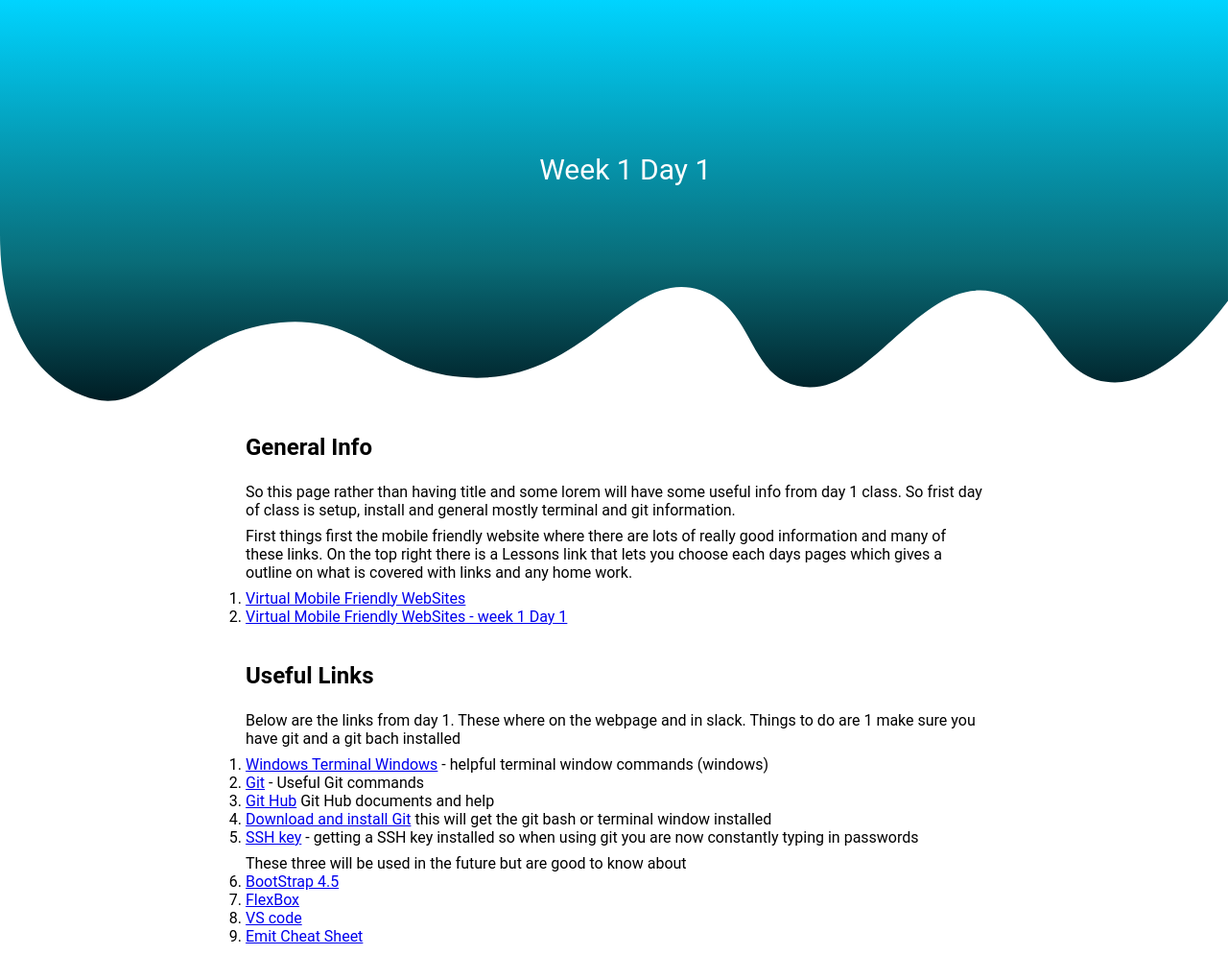
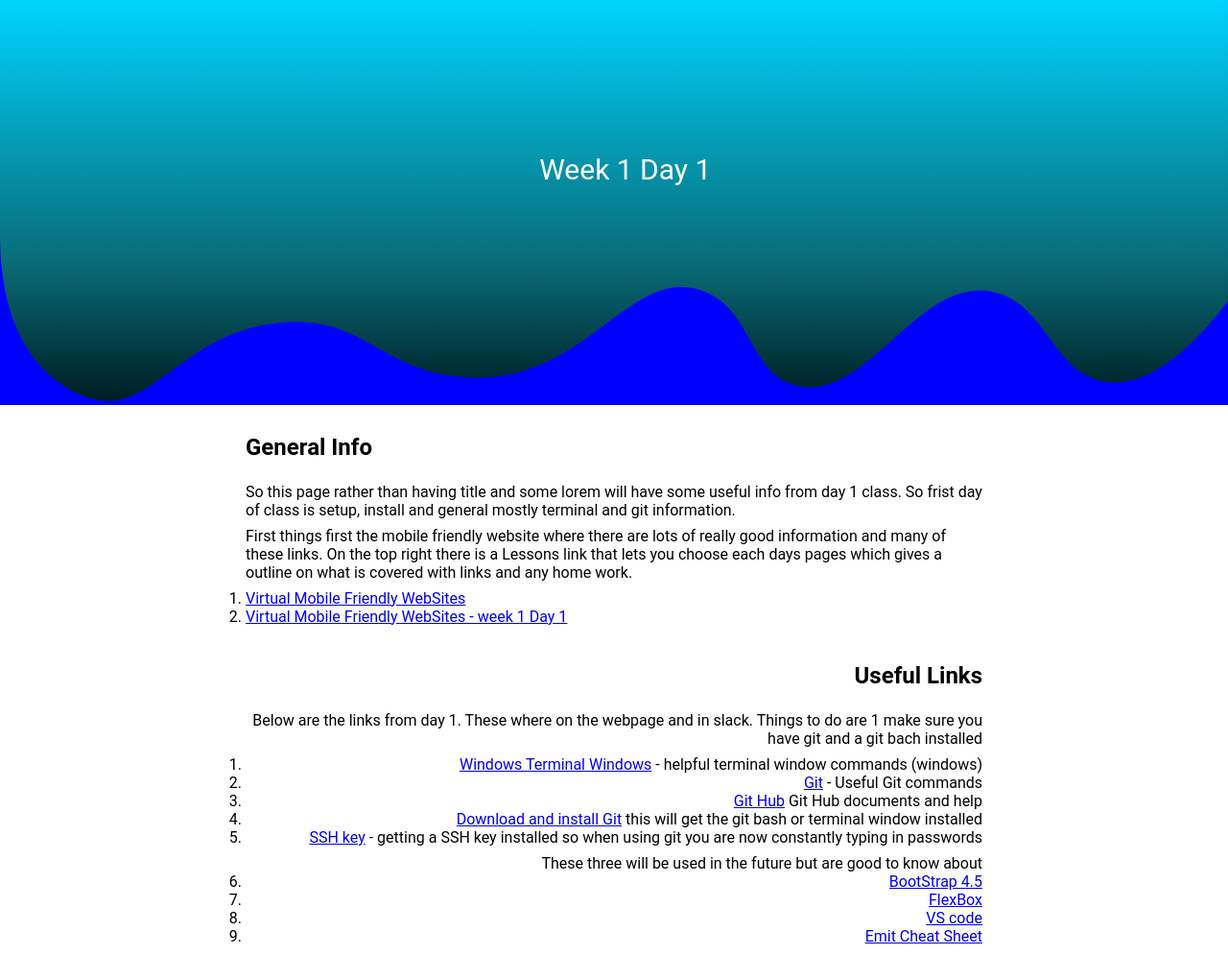
Before and after one commit to twinsf2gmailcom/wk1dy1_takehome, a plain HTML site: page index.html in a window 1280 px wide. Shown: the top 995 px of the page at 96% size. Drawn offline with Linux system fonts and the light colour scheme.

Commit message:
added media color in header

```diff
--- a/css/styles.css
+++ b/css/styles.css
@@ -10,10 +10,18 @@ body {
     font-family: 'Roboto', sans-serif;
 }
 
+.info_div:nth-child(even) {
+    text-align: end;
+  }
+
 .svg_hdr {
     font-size: 32px;
     fill: #ffffff;
 }
+
+header {
+    width: 100%;
+  }
 
 main {
     padding-left: 20%;
@@ -47,3 +55,30 @@ h2 {
     position: relative;
    top: 55px;
   }
+
+  @media (max-width: 480px) {
+    header {
+      background-color: yellow;
+    }
+}
+
+@media (min-width: 480px) {
+    header {
+      background-color: brown;
+    }
+  }
+  @media (min-width: 768px) {
+    header {
+      background-color: green;
+    }
+  }
+  @media (min-width: 1024px) {
+    header {
+      background-color: blue;
+    }
+  }
+  @media (min-width: 1700px) {
+    header {
+      background-color: greenyellow;
+    }
+  }
```
